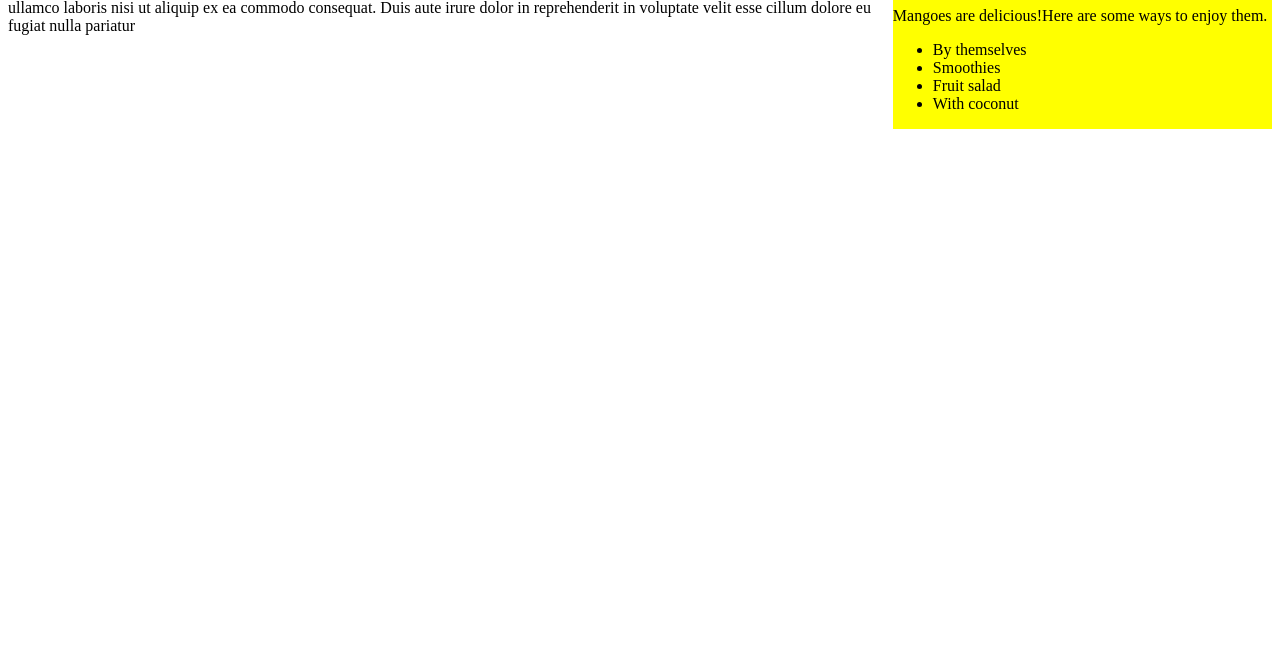
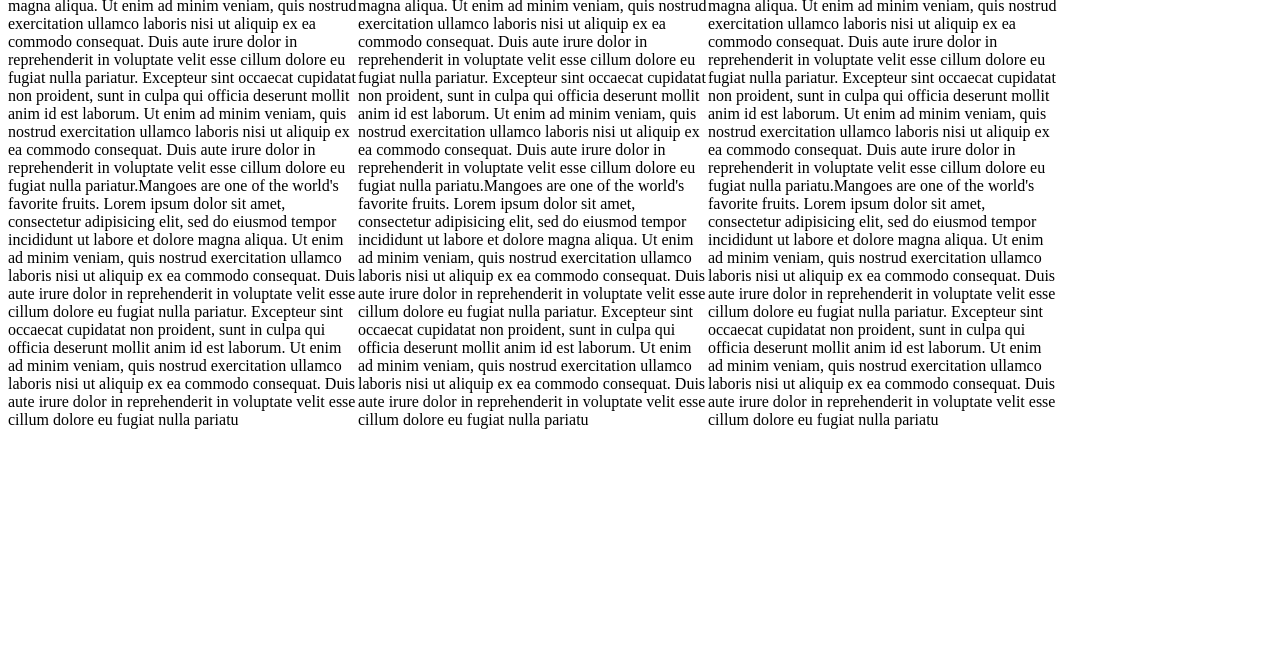
Before and after one commit to manulangat/sidebar-test, a plain HTML site: page index.html in a window 1280 px wide. Shown: the part 153-800 px from the top of the page. Drawn offline with Linux system fonts and the light colour scheme.

Commit message:
Add the column styles and remove the sidebar

```diff
--- a/css/styles.css
+++ b/css/styles.css
@@ -1,5 +1,5 @@
-.sidebar {
-  width: 30%;
-  float: right;
-  background-color: yellow;
+
+.column {
+  float: left;
+  width: 350px;
 }
--- a/index.html
+++ b/index.html
@@ -9,23 +9,38 @@
 
 <body>
   <h1>All about Mangoes</h1>
-  <div class="sidebar">
-    <h1>Eating Mangoes</h1>
-    <p>Mangoes are delicious!Here are some ways to enjoy them.</p>
-    <ul>
-      <li>By themselves</li>
-      <li>Smoothies</li>
-      <li>Fruit salad</li>
-      <li>With coconut</li>
-    </ul>
 
   </div>
-  <div class="main">
+  <div class="column">
     <p>Mangoes are one of the world's favorite fruits. Lorem ipsum dolor sit amet, consectetur adipisicing elit, sed do eiusmod tempor incididunt ut labore et dolore magna aliqua. Ut enim ad minim veniam, quis nostrud exercitation ullamco laboris nisi ut
       aliquip ex ea commodo consequat. Duis aute irure dolor in reprehenderit in voluptate velit esse cillum dolore eu fugiat nulla pariatur. Excepteur sint occaecat cupidatat non proident, sunt in culpa qui officia deserunt mollit anim id est laborum.
-      Ut enim ad minim veniam, quis nostrud exercitation ullamco laboris nisi ut aliquip ex ea commodo consequat. Duis aute irure dolor in reprehenderit in voluptate velit esse cillum dolore eu fugiat nulla pariatur</p>
+      Ut enim ad minim veniam, quis nostrud exercitation ullamco laboris nisi ut aliquip ex ea commodo consequat. Duis aute irure dolor in reprehenderit in voluptate velit esse cillum dolore eu fugiat nulla pariatur.Mangoes are one of the world's favorite
+      fruits. Lorem ipsum dolor sit amet, consectetur adipisicing elit, sed do eiusmod tempor incididunt ut labore et dolore magna aliqua. Ut enim ad minim veniam, quis nostrud exercitation ullamco laboris nisi ut aliquip ex ea commodo consequat. Duis
+      aute irure dolor in reprehenderit in voluptate velit esse cillum dolore eu fugiat nulla pariatur. Excepteur sint occaecat cupidatat non proident, sunt in culpa qui officia deserunt mollit anim id est laborum. Ut enim ad minim veniam, quis nostrud
+      exercitation ullamco laboris nisi ut aliquip ex ea commodo consequat. Duis aute irure dolor in reprehenderit in voluptate velit esse cillum dolore eu fugiat nulla pariatu</p>
+
 
   </div>
+
+  <div class="column">
+    <p>Mangoes are one of the world's favorite fruits. Lorem ipsum dolor sit amet, consectetur adipisicing elit, sed do eiusmod tempor incididunt ut labore et dolore magna aliqua. Ut enim ad minim veniam, quis nostrud exercitation ullamco laboris nisi ut
+      aliquip ex ea commodo consequat. Duis aute irure dolor in reprehenderit in voluptate velit esse cillum dolore eu fugiat nulla pariatur. Excepteur sint occaecat cupidatat non proident, sunt in culpa qui officia deserunt mollit anim id est laborum.
+      Ut enim ad minim veniam, quis nostrud exercitation ullamco laboris nisi ut aliquip ex ea commodo consequat. Duis aute irure dolor in reprehenderit in voluptate velit esse cillum dolore eu fugiat nulla pariatu.Mangoes are one of the world's favorite
+      fruits. Lorem ipsum dolor sit amet, consectetur adipisicing elit, sed do eiusmod tempor incididunt ut labore et dolore magna aliqua. Ut enim ad minim veniam, quis nostrud exercitation ullamco laboris nisi ut aliquip ex ea commodo consequat. Duis
+      aute irure dolor in reprehenderit in voluptate velit esse cillum dolore eu fugiat nulla pariatur. Excepteur sint occaecat cupidatat non proident, sunt in culpa qui officia deserunt mollit anim id est laborum. Ut enim ad minim veniam, quis nostrud
+      exercitation ullamco laboris nisi ut aliquip ex ea commodo consequat. Duis aute irure dolor in reprehenderit in voluptate velit esse cillum dolore eu fugiat nulla pariatu</p>
+
+  </div>
+  <div class="column">
+    <p>Mangoes are one of the world's favorite fruits. Lorem ipsum dolor sit amet, consectetur adipisicing elit, sed do eiusmod tempor incididunt ut labore et dolore magna aliqua. Ut enim ad minim veniam, quis nostrud exercitation ullamco laboris nisi ut
+      aliquip ex ea commodo consequat. Duis aute irure dolor in reprehenderit in voluptate velit esse cillum dolore eu fugiat nulla pariatur. Excepteur sint occaecat cupidatat non proident, sunt in culpa qui officia deserunt mollit anim id est laborum.
+      Ut enim ad minim veniam, quis nostrud exercitation ullamco laboris nisi ut aliquip ex ea commodo consequat. Duis aute irure dolor in reprehenderit in voluptate velit esse cillum dolore eu fugiat nulla pariatu.Mangoes are one of the world's favorite
+      fruits. Lorem ipsum dolor sit amet, consectetur adipisicing elit, sed do eiusmod tempor incididunt ut labore et dolore magna aliqua. Ut enim ad minim veniam, quis nostrud exercitation ullamco laboris nisi ut aliquip ex ea commodo consequat. Duis
+      aute irure dolor in reprehenderit in voluptate velit esse cillum dolore eu fugiat nulla pariatur. Excepteur sint occaecat cupidatat non proident, sunt in culpa qui officia deserunt mollit anim id est laborum. Ut enim ad minim veniam, quis nostrud
+      exercitation ullamco laboris nisi ut aliquip ex ea commodo consequat. Duis aute irure dolor in reprehenderit in voluptate velit esse cillum dolore eu fugiat nulla pariatu</p>
+
+  </div>
+
 
 
 </body>
```
